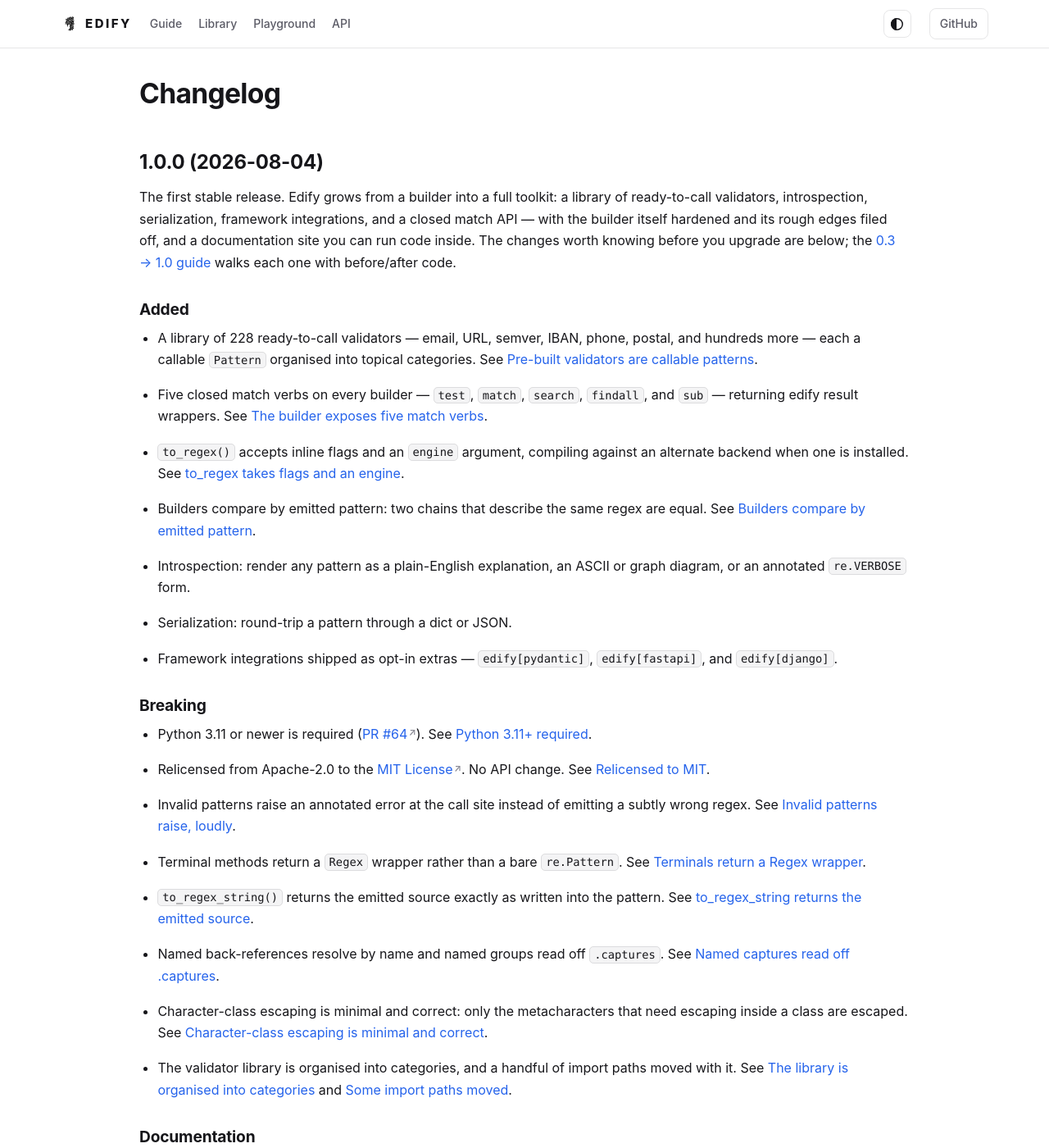
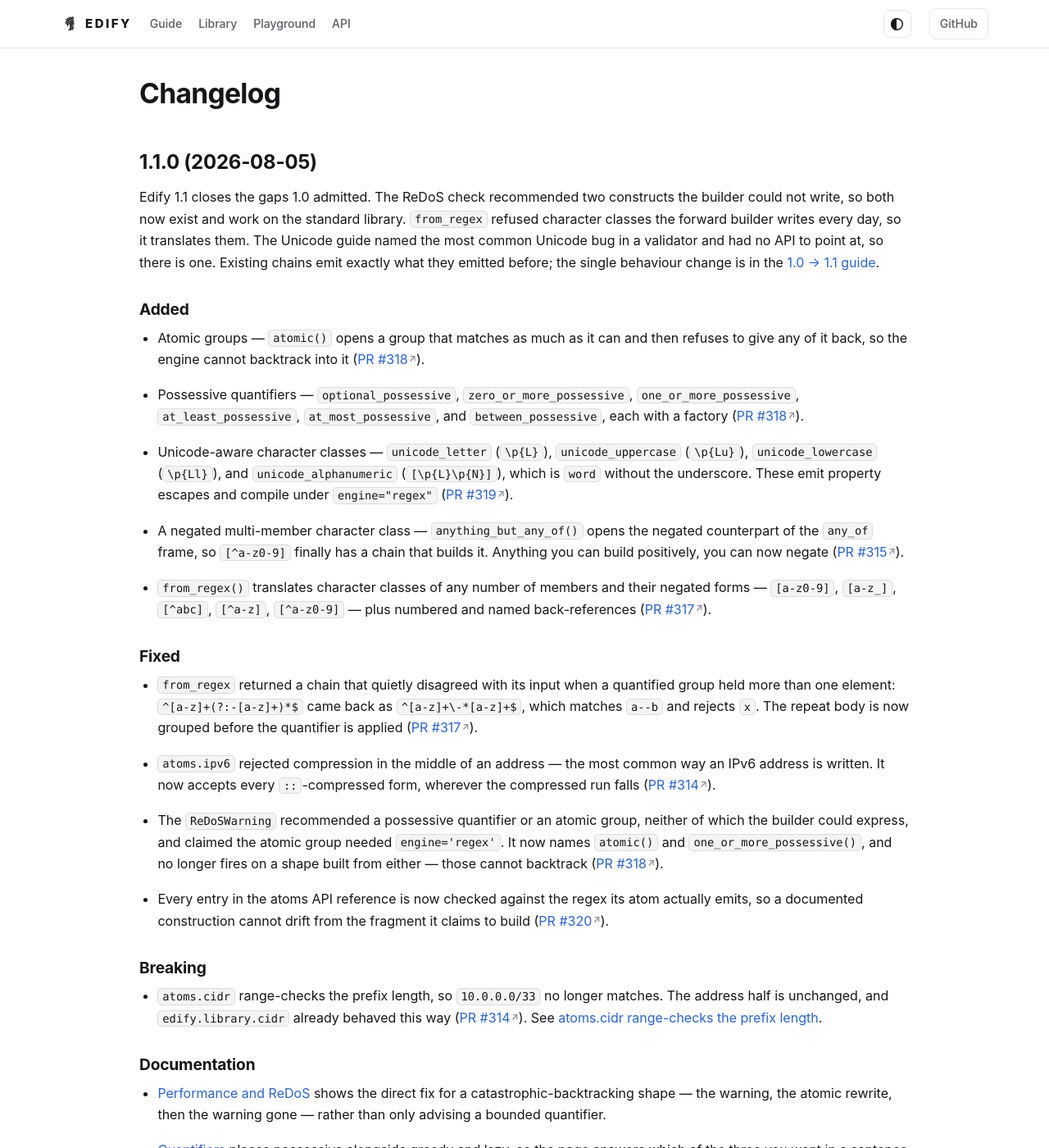
Before and after one commit to luciferreeves/edify, a Sphinx documentation site: the page built from docs/changelog.rst, in a window 1280 px wide and 1400 px high. Shown: the whole window at 82% size. Built offline with Sphinx 7.4.7, drawn with Linux system fonts in a browser that asks for light colours; a script that is not in the unit is left out; some of the changed text lies outside the part shown.

Commit message:
docs: prepare the 1.1.0 release notes and upgrade guide

```diff
--- a/CHANGELOG.rst
+++ b/CHANGELOG.rst
@@ -1,6 +1,53 @@
 
 Changelog
 =========
+1.1.0 (2026-08-05)
+------------------
+
+Edify 1.1 closes the gaps 1.0 admitted. The ReDoS check recommended two
+constructs the builder could not write, so both now exist and work on the
+standard library. ``from_regex`` refused character classes the forward builder
+writes every day, so it translates them. The Unicode guide named the most common
+Unicode bug in a validator and had no API to point at, so there is one. Existing
+chains emit exactly what they emitted before; the single behaviour change is in
+the :doc:`1.0 → 1.1 guide <upgrading/1.0-to-1.1>`.
+
+Added
+~~~~~
+
+* Atomic groups — :meth:`~edify.RegexBuilder.atomic` opens a group that matches as much as it can and then refuses to give any of it back, so the engine cannot backtrack into it (:pr:`318`).
+* Possessive quantifiers — ``optional_possessive``, ``zero_or_more_possessive``, ``one_or_more_possessive``, ``at_least_possessive``, ``at_most_possessive``, and ``between_possessive``, each with a factory (:pr:`318`).
+* Unicode-aware character classes — ``unicode_letter`` (``\p{L}``), ``unicode_uppercase`` (``\p{Lu}``), ``unicode_lowercase`` (``\p{Ll}``), and ``unicode_alphanumeric`` (``[\p{L}\p{N}]``), which is ``word`` without the underscore. These emit property escapes and compile under ``engine="regex"`` (:pr:`319`).
+* A negated multi-member character class — :meth:`~edify.RegexBuilder.anything_but_any_of` opens the negated counterpart of the ``any_of`` frame, so ``[^a-z0-9]`` finally has a chain that builds it. Anything you can build positively, you can now negate (:pr:`315`).
+* :meth:`~edify.RegexBuilder.from_regex` translates character classes of any number of members and their negated forms — ``[a-z0-9]``, ``[a-z_]``, ``[^abc]``, ``[^a-z]``, ``[^a-z0-9]`` — plus numbered and named back-references (:pr:`317`).
+
+Fixed
+~~~~~
+
+* ``from_regex`` returned a chain that quietly disagreed with its input when a quantified group held more than one element: ``^[a-z]+(?:-[a-z]+)*$`` came back as ``^[a-z]+\-*[a-z]+$``, which matches ``a--b`` and rejects ``x``. The repeat body is now grouped before the quantifier is applied (:pr:`317`).
+* ``atoms.ipv6`` rejected compression in the middle of an address — the most common way an IPv6 address is written. It now accepts every ``::``-compressed form, wherever the compressed run falls (:pr:`314`).
+* The ``ReDoSWarning`` recommended a possessive quantifier or an atomic group, neither of which the builder could express, and claimed the atomic group needed ``engine='regex'``. It now names :meth:`~edify.RegexBuilder.atomic` and :meth:`~edify.RegexBuilder.one_or_more_possessive`, and no longer fires on a shape built from either — those cannot backtrack (:pr:`318`).
+* Every entry in the atoms API reference is now checked against the regex its atom actually emits, so a documented construction cannot drift from the fragment it claims to build (:pr:`320`).
+
+Breaking
+~~~~~~~~
+
+* ``atoms.cidr`` range-checks the prefix length, so ``10.0.0.0/33`` no longer matches. The address half is unchanged, and ``edify.library.cidr`` already behaved this way (:pr:`314`). See :ref:`cidr-prefix-range`.
+
+Documentation
+~~~~~~~~~~~~~
+
+* :doc:`guide/practice/performance` shows the direct fix for a catastrophic-backtracking shape — the warning, the atomic rewrite, then the warning gone — rather than only advising a bounded quantifier.
+* :doc:`guide/builder/quantifiers` places possessive alongside greedy and lazy, so the page answers which of the three you want in a sentence each.
+* :doc:`guide/practice/unicode` teaches ``unicode_letter`` where it previously taught a workaround, and its strategy table carries the engine dimension the choice now depends on.
+* :doc:`guide/beyond/from-regex` lists the classes and back-references it understands, and states that the emitted text is normalised rather than copied.
+* A :doc:`1.0 → 1.1 upgrade guide <upgrading/1.0-to-1.1>`.
+
+Tooling and CI
+~~~~~~~~~~~~~~
+
+* The install-matrix jobs probe the Unicode classes in both directions: the bare install must raise and name the extra, and the ``edify[regex]`` install must compile and match non-ASCII (:pr:`319`).
+
 1.0.0 (2026-08-04)
 ------------------
 
--- a/README.rst
+++ b/README.rst
@@ -135,7 +135,9 @@ pattern back to you — in prose, as a diagram, or as an annotated verbose regex
     #     1234
 
 That same structure is what lets Edify warn you at build time about a pattern
-shaped for catastrophic backtracking, and round-trip a pattern through JSON.
+shaped for catastrophic backtracking — and the warning names the fix, because
+atomic groups and possessive quantifiers are chain methods like everything else.
+It is also what lets a pattern round-trip through JSON.
 
 Install
 =======
@@ -162,6 +164,8 @@ Also in the box
   snapshot what it emits.
 - **Reverse parsing** — turn an existing regex string back into a chain and read
   what it does.
+- **Unicode-aware classes** — say "any letter" and mean it, in any script, rather
+  than settling for ``[a-zA-Z]`` or a ``\w`` that also admits digits.
 
 Documentation
 =============
--- a/docs/upgrading/index.rst
+++ b/docs/upgrading/index.rst
@@ -3,10 +3,11 @@
 Upgrading
 =========
 
-Guides for moving your code between major versions of Edify. Each guide walks
-the breaking changes one at a time, with a before/after for every one.
+Guides for moving your code between releases of Edify. Each guide walks the
+breaking changes one at a time, with a before/after for every one.
 
 .. toctree::
    :maxdepth: 1
 
+   1.0-to-1.1
    0.3-to-1.0
```
Also changed, not shown: changes/0010-cidr-prefix-range.rst (deleted, +0 -10 lines), docs/upgrading/1.0-to-1.1.rst (added, +52 -0 lines), 2 other files.
